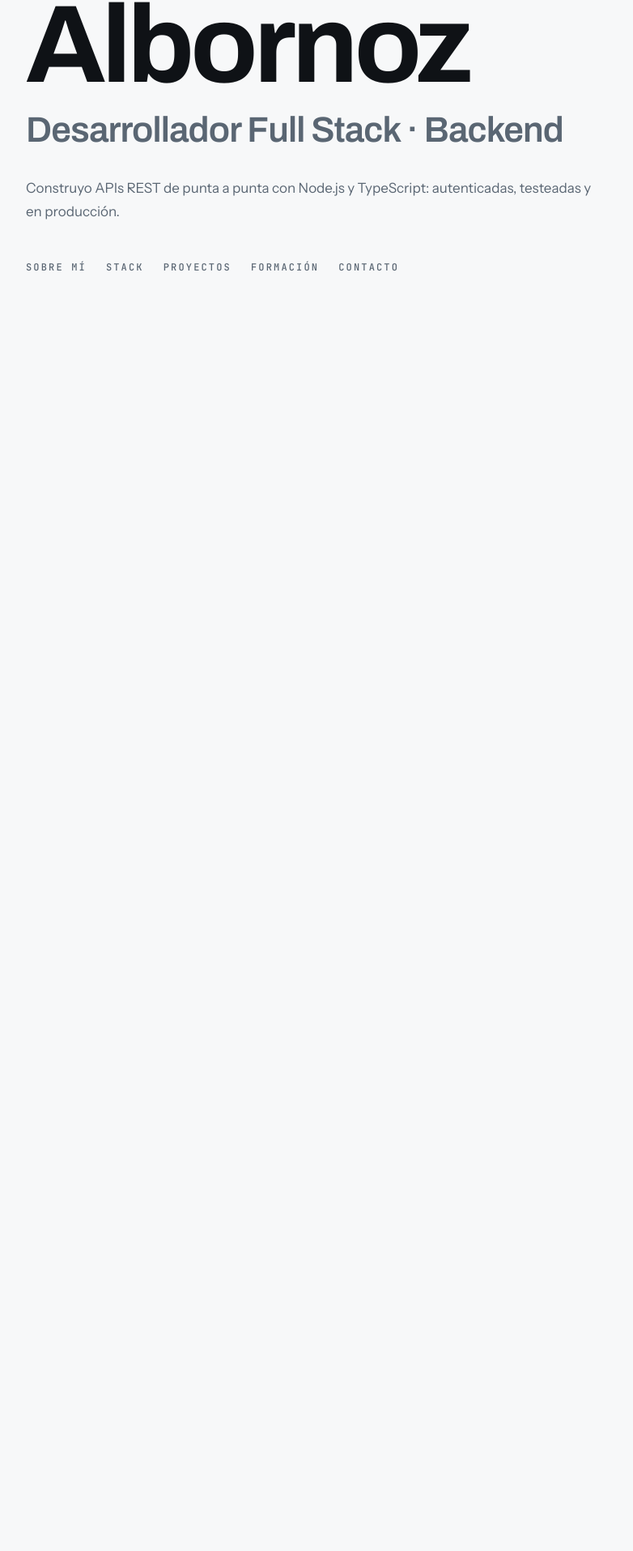
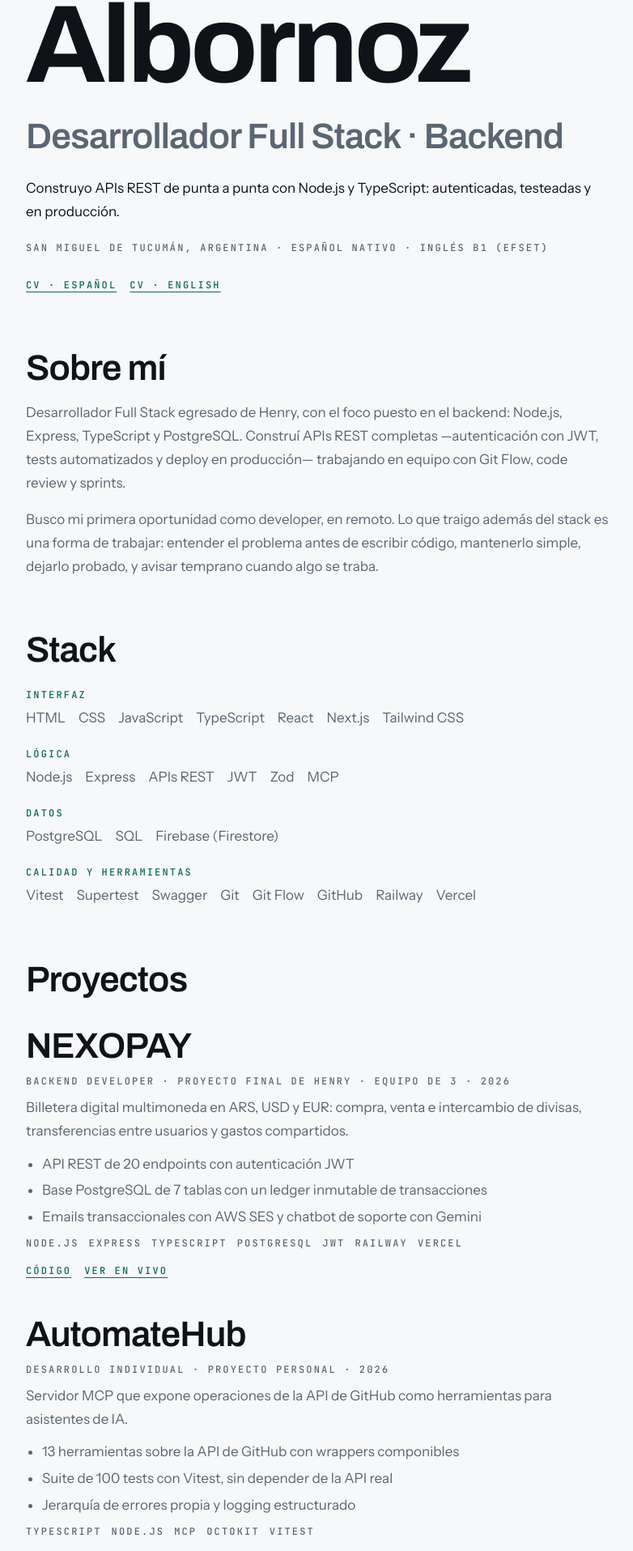
Before and after one commit to HRamiroAlbornoz/Portfolio, a Next.js app: page / in a window 1280 px wide. Shown: the part 388-2303 px from the top of the page at 81% size, without its empty margins (248-1030 px from the left). Before the commit the page ends 820 px from the top, so only its background shows below. Built offline with nearby package versions, Linux system fonts and the light colour scheme; no server answers.

Commit message:
Render every content module with semantic sections

```diff
--- a/src/app/page.tsx
+++ b/src/app/page.tsx
@@ -1,24 +1,198 @@
+import { education } from "@/content/education";
+import { projects } from "@/content/projects";
 import { sections } from "@/content/sections";
 import { site } from "@/content/site";
+import { stack } from "@/content/stack";
+import type { SectionId } from "@/lib/schemas";
+
+function labelFor(id: SectionId): string {
+  return sections.find((section) => section.id === id)?.label ?? id;
+}
 
 export default function HomePage() {
   return (
-    <main className="mx-auto flex w-full max-w-3xl flex-1 flex-col justify-center px-6 py-24">
-      <p className="font-mono text-eyebrow uppercase text-trace">
-        {site.availability}
-      </p>
+    <main className="mx-auto flex w-full max-w-3xl flex-1 flex-col gap-16 px-6 py-24">
+      <header className="flex flex-col gap-6">
+        <p className="font-mono text-eyebrow uppercase text-trace">
+          {site.availability}
+        </p>
 
-      <h1 className="mt-6 font-display text-display text-fore">{site.name}</h1>
+        <h1 className="font-display text-display text-fore">{site.name}</h1>
 
-      <p className="mt-4 font-display text-title text-muted">{site.role}</p>
+        <p className="font-display text-title text-muted">{site.role}</p>
 
-      <p className="mt-8 max-w-prose text-body text-muted">{site.tagline}</p>
+        <p className="max-w-prose text-body text-fore">{site.tagline}</p>
 
-      <ul className="mt-12 flex flex-wrap gap-x-6 gap-y-2 font-mono text-eyebrow uppercase text-muted">
-        {sections.map((section) => (
-          <li key={section.id}>{section.label}</li>
+        <p className="font-mono text-eyebrow uppercase text-muted">
+          {site.location} · {site.languages}
+        </p>
+
+        <ul className="flex flex-wrap gap-4">
+          {site.resumes.map((resume) => (
+            <li key={resume.language}>
+              <a
+                className="font-mono text-eyebrow uppercase text-trace underline underline-offset-4"
+                href={resume.path}
+                hrefLang={resume.language}
+                download
+              >
+                CV · {resume.label}
+              </a>
+            </li>
+          ))}
+        </ul>
+      </header>
+
+      <section id="about" aria-labelledby="about-title" className="flex flex-col gap-4">
+        <h2 id="about-title" className="font-display text-title text-fore">
+          {labelFor("about")}
+        </h2>
+        {site.bio.map((paragraph) => (
+          <p key={paragraph.slice(0, 32)} className="max-w-prose text-body text-muted">
+            {paragraph}
+          </p>
         ))}
-      </ul>
+      </section>
+
+      <section id="stack" aria-labelledby="stack-title" className="flex flex-col gap-6">
+        <h2 id="stack-title" className="font-display text-title text-fore">
+          {labelFor("stack")}
+        </h2>
+        {stack.map((layer) => (
+          <div key={layer.id} className="flex flex-col gap-2">
+            <h3 className="font-mono text-eyebrow uppercase text-trace">
+              {layer.label}
+            </h3>
+            <ul className="flex flex-wrap gap-x-4 gap-y-1 text-body text-muted">
+              {layer.items.map((item) => (
+                <li key={item}>{item}</li>
+              ))}
+            </ul>
+          </div>
+        ))}
+      </section>
+
+      <section
+        id="projects"
+        aria-labelledby="projects-title"
+        className="flex flex-col gap-8"
+      >
+        <h2 id="projects-title" className="font-display text-title text-fore">
+          {labelFor("projects")}
+        </h2>
+
+        {projects.length === 0 ? (
+          <p className="font-mono text-eyebrow uppercase text-pending">
+            Todavía sin desplegar
+          </p>
+        ) : (
+          <ul className="flex flex-col gap-10">
+            {projects.map((project) => (
+              <li key={project.slug} className="flex flex-col gap-3">
+                <h3 className="font-display text-title text-fore">
+                  {project.name}
+                </h3>
+                <p className="font-mono text-eyebrow uppercase text-muted">
+                  {project.role} · {project.year}
+                </p>
+                <p className="max-w-prose text-body text-muted">
+                  {project.summary}
+                </p>
+                <ul className="flex list-disc flex-col gap-1 pl-5 text-body text-muted">
+                  {project.highlights.map((highlight) => (
+                    <li key={highlight}>{highlight}</li>
+                  ))}
+                </ul>
+                <ul className="flex flex-wrap gap-x-3 gap-y-1 font-mono text-eyebrow uppercase text-muted">
+                  {project.technologies.map((technology) => (
+                    <li key={technology}>{technology}</li>
+                  ))}
+                </ul>
+                <ul className="flex flex-wrap gap-4">
+                  {project.repositoryUrl !== undefined && (
+                    <li>
+                      <a
+                        className="font-mono text-eyebrow uppercase text-trace underline underline-offset-4"
+                        href={project.repositoryUrl}
+                        target="_blank"
+                        rel="noreferrer"
+                      >
+                        Código
+                      </a>
+                    </li>
+                  )}
+                  {project.liveUrl !== undefined && (
+                    <li>
+                      <a
+                        className="font-mono text-eyebrow uppercase text-trace underline underline-offset-4"
+                        href={project.liveUrl}
+                        target="_blank"
+                        rel="noreferrer"
+                      >
+                        Ver en vivo
+                      </a>
+                    </li>
+                  )}
+                </ul>
+              </li>
+            ))}
+          </ul>
+        )}
+      </section>
+
+      <section
+        id="education"
+        aria-labelledby="education-title"
+        className="flex flex-col gap-6"
+      >
+        <h2 id="education-title" className="font-display text-title text-fore">
+          {labelFor("education")}
+        </h2>
+        {education.map((entry) => (
+          <div key={entry.title} className="flex flex-col gap-2">
+            <h3 className="font-display text-title text-fore">{entry.title}</h3>
+            <p className="font-mono text-eyebrow uppercase text-muted">
+              {entry.institution} · {entry.period}
+            </p>
+            <p className="max-w-prose text-body text-muted">{entry.summary}</p>
+            <ul className="flex list-disc flex-col gap-1 pl-5 text-body text-muted">
+              {entry.highlights.map((highlight) => (
+                <li key={highlight}>{highlight}</li>
+              ))}
+            </ul>
+          </div>
+        ))}
+      </section>
+
+      <section
+        id="contact"
+        aria-labelledby="contact-title"
+        className="flex flex-col gap-4"
+      >
+        <h2 id="contact-title" className="font-display text-title text-fore">
+          {labelFor("contact")}
+        </h2>
+        <a
+          className="text-body text-trace underline underline-offset-4"
+          href={`mailto:${site.email}`}
+        >
+          {site.email}
+        </a>
+        <ul className="flex flex-wrap gap-4">
+          {site.socialLinks.map((link) => (
+            <li key={link.url}>
+              <a
+                className="font-mono text-eyebrow uppercase text-trace underline underline-offset-4"
+                href={link.url}
+                target="_blank"
+                rel="noreferrer"
+              >
+                {link.label}
+              </a>
+            </li>
+          ))}
+        </ul>
+      </section>
     </main>
   );
 }
```
